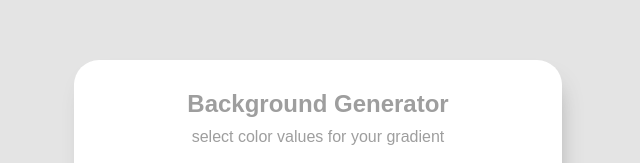
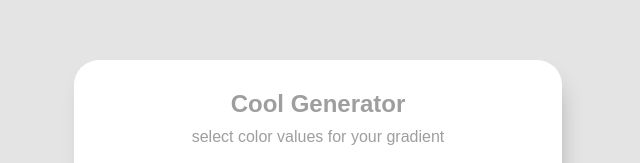
Before and after one commit to ajedral19/test-generator, a plain HTML site: page index.html in a window 1280 px wide. Shown: the part 172-335 px from the top of the page, without its empty margins (322-962 px from the left). Drawn offline with Linux system fonts and the light colour scheme.

Commit message:
changing title

```diff
--- a/index.html
+++ b/index.html
@@ -9,7 +9,7 @@
 <body>
     <div class="container">
         <div class="container-block">
-            <p class="title">Background Generator</p>
+            <p class="title">Cool Generator</p>
             <p class="desc">select color values for your gradient</p>
             <div class="colorInput">
                 <input type="color" name="color1" id="color1" value="#00c0ff">
```
